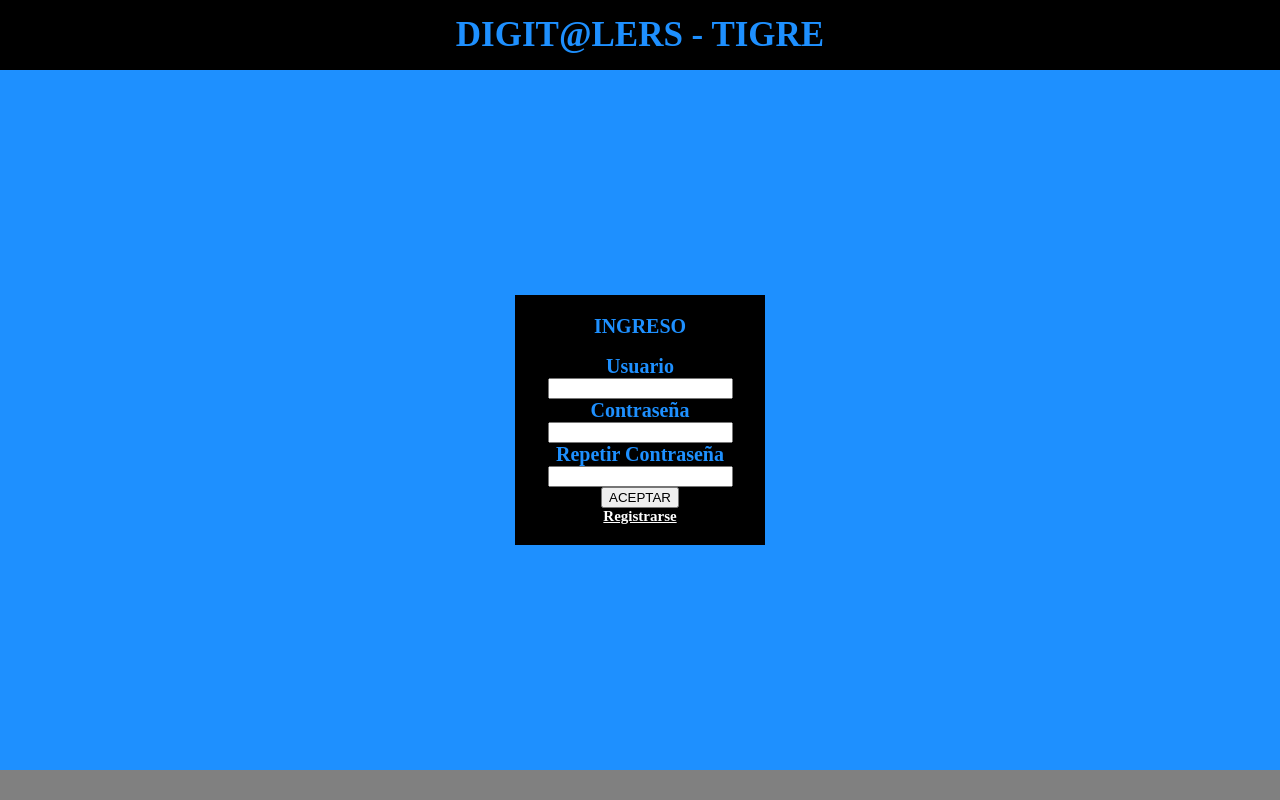
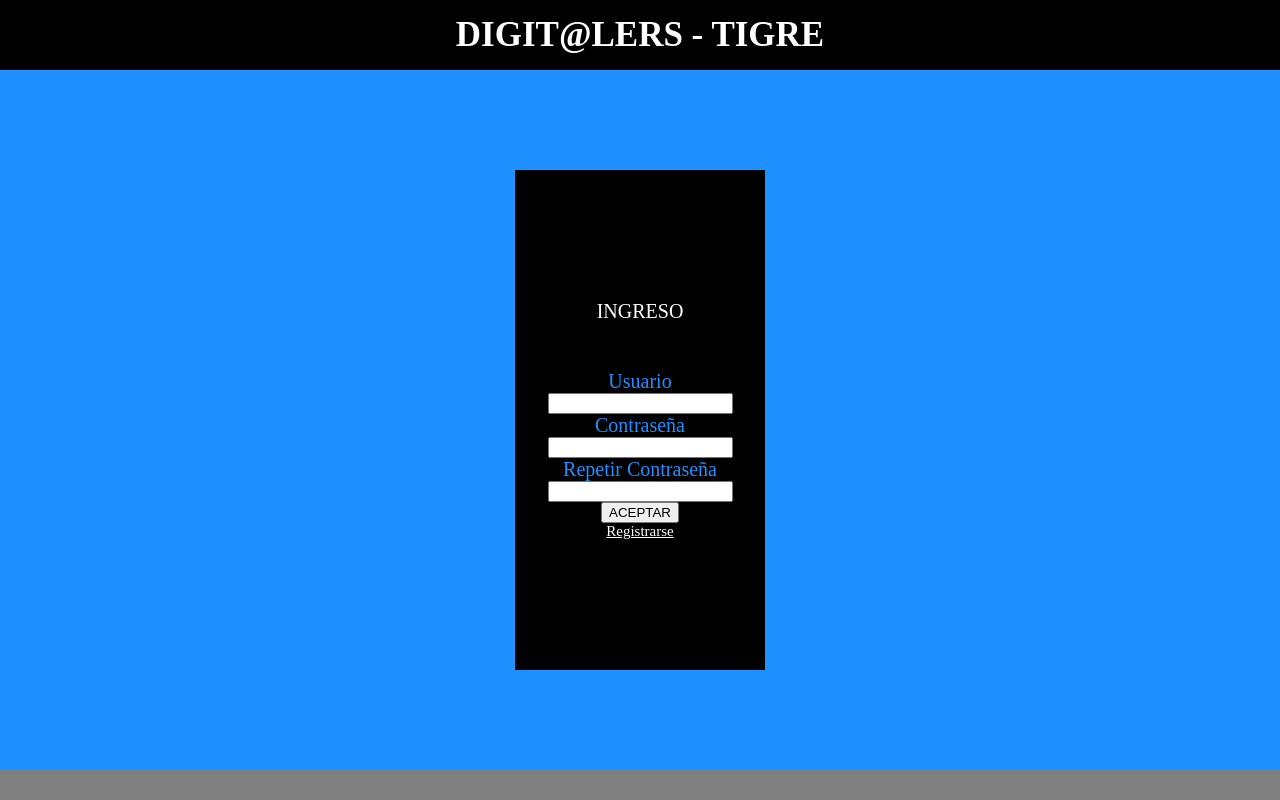
Before and after one commit to dalaniz/dgtigre, a PHP site: page /ivansalto/registro.php in a window 1280 px wide. Run offline with PHP 8.4, Linux system fonts and the light colour scheme.

Commit message:
un ncambio

```diff
--- a/ivansalto/registro.php
+++ b/ivansalto/registro.php
@@ -18,12 +18,12 @@ $msg = isset($_GET['msg']) ? $_GET['msg'] : "";
 		flex-direction: column;
 		justify-content: center;
 		align-items: center;
-		height: 250px;
+		height: 500px;
 		width: 250px;
-		background-color: black;
+		background-color: black ;
 		color: DodgerBlue;
 		font-size: 20px;
-		font-weight: bold;
+		font-weight: bold black;
 		/*border-radius: 25px;*/
 	}
 	.opcion-login:hover {
@@ -51,13 +51,13 @@ function validarPwd() {
 
 <body>
 
-<div class="titulo_principal"> <label style="background-color: black; color: DodgerBlue; font-size: 35px; font-weight: bold;">DIGIT@LERS - TIGRE</label>
+<div class="titulo_principal"> <label style="background-color: black; color: white; font-size: 35px; font-weight: bold;">DIGIT@LERS - TIGRE</label>
 </div>
 
 <div class="workarea">
 	<form action="insert_user.php" method="POST" id="form_registro" >
 	<div class="cuadro-login">
-		<label style="height: 40px; background-color: black; color: DodgerBlue;">INGRESO</label>
+		<label style="height: 70px; background-color: black; color: white;">INGRESO</label>
 
 		<label>Usuario</label>
 		<input type="text" id="user" name="user" />
```
